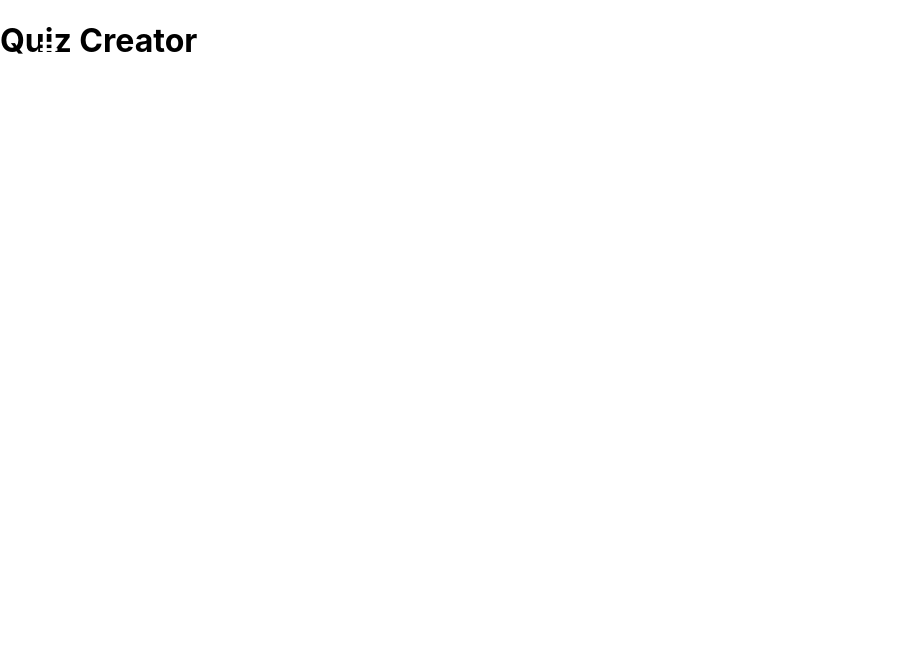
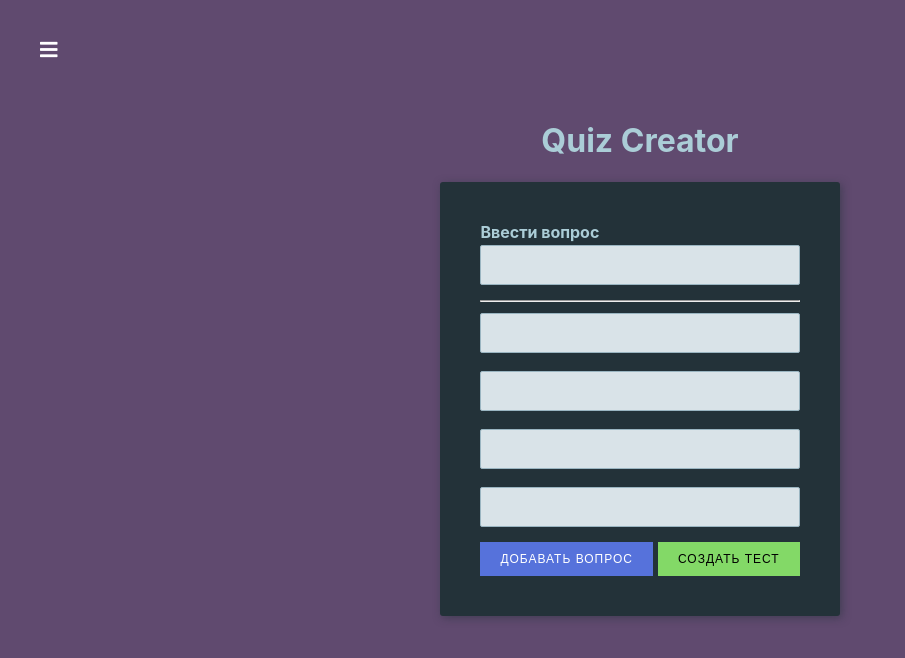
Before and after one commit to smargelov/react-learn, a React (Create React App) app: page /quiz-create in a window 1280 px wide. Shown: the top 658 px of the page, without its empty margins (0-905 px from the left). Built offline with nearby package versions, Linux system fonts and the light colour scheme.

Commit message:
Styling QuizCreator component

```diff
--- a/src/containers/QuizCreator/QuizCreator.js
+++ b/src/containers/QuizCreator/QuizCreator.js
@@ -1,10 +1,48 @@
 import React from 'react';
+import classes from "./QuizCreator.module.sass";
+import Input from "../../components/Ui/Input/Input";
+import Button from "../../components/Ui/Button/Button";
 
 class QuizCreator extends React.Component {
+    submitHandler = event => {
+        event.preventDefault()
+    }
+    addQuestionHandler = () => {
+
+    }
+
+    createQuizHandler = () => {
+
+    }
+
     render() {
         return (
-            <div>
-                <h1>Quiz Creator</h1>
+            <div className={classes.QuizCreator}>
+                <div>
+                    <h1>Quiz Creator</h1>
+                    <form onSubmit={this.submitHandler}>
+                        <Input
+                        label="Ввести вопрос"
+                        />
+                        <hr/>
+                        <Input/>
+                        <Input/>
+                        <Input/>
+                        <Input/>
+
+                        <Button
+                            type="primary"
+                            onClick={this.addQuestionHandler}>
+                            Добавать вопрос
+                        </Button>
+                        <Button
+                            type="success"
+                            onClick={this.createQuizHandler}>
+                            Создать тест
+                        </Button>
+
+                    </form>
+                </div>
             </div>
         )
     }
--- /dev/null
+++ b/src/containers/QuizCreator/QuizCreator.module.sass
@@ -0,0 +1,22 @@
+@import "src/App"
+.QuizCreator
+    display: flex
+    justify-content: center
+    padding-top: 100px
+    background-color: mix($bg-color, violet, 70%)
+    flex-grow: 1
+
+    & > div
+
+    h1
+        text-align: center
+        color: $white-color
+
+    form
+        color: $white-color
+        width: 100%
+        max-width: 600px
+        padding: 40px
+        border-radius: 3px
+        background-color: $bg-color
+        box-shadow: 2px 2px 8px rgba($bg-color, .5)
```
